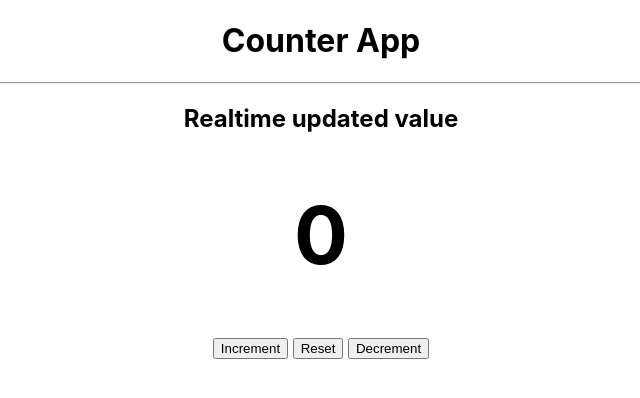
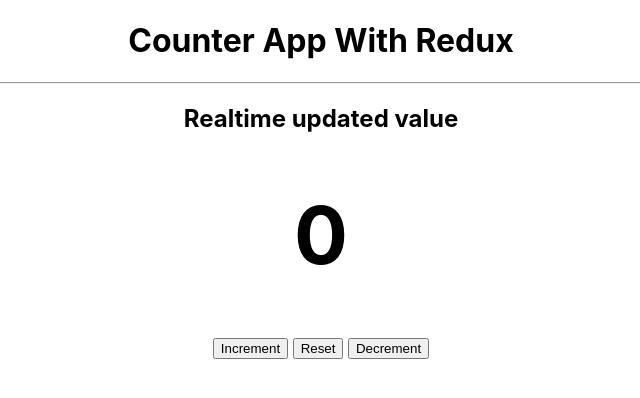
Before and after one commit to krishnashrestha47/basic-redux, a React (Create React App) app: page / in a window 1280 px wide. Shown: the top 398 px of the page, without its empty margins (319-959 px from the left). Built offline with nearby package versions, Linux system fonts and the light colour scheme.

Commit message:
import reducer in the store

```diff
--- a/src/App.js
+++ b/src/App.js
@@ -20,7 +20,7 @@
 
   return (
     <div className="container">
-      <h1>Counter App</h1>
+      <h1>Counter App With Redux</h1>
       <hr />
       <Container count={count} />
       <Form
--- a/src/store.js
+++ b/src/store.js
@@ -1,8 +1,10 @@
 import { configureStore } from "@reduxjs/toolkit";
+
+import countReducer from "./components/button/counterSlice";
 
 const store = configureStore({
   reducer: {
-    counter: 0,
+    counter: countReducer,
   },
 });
 
```
